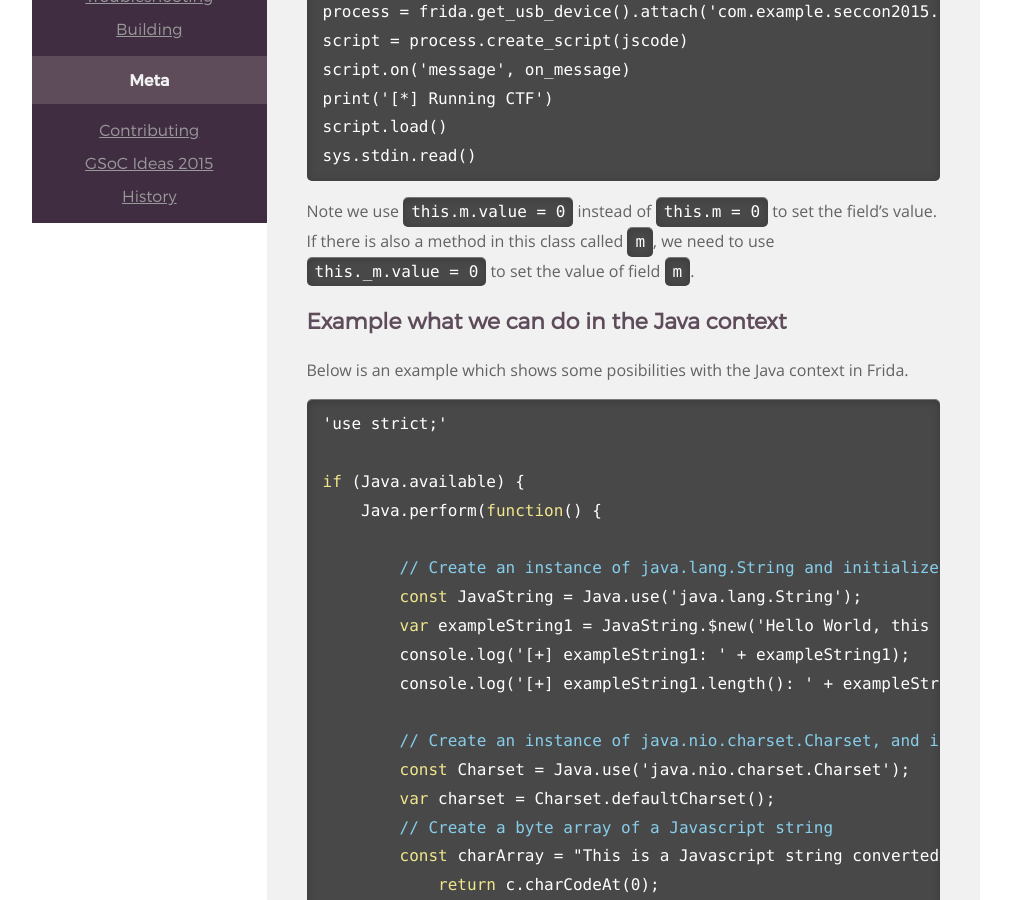
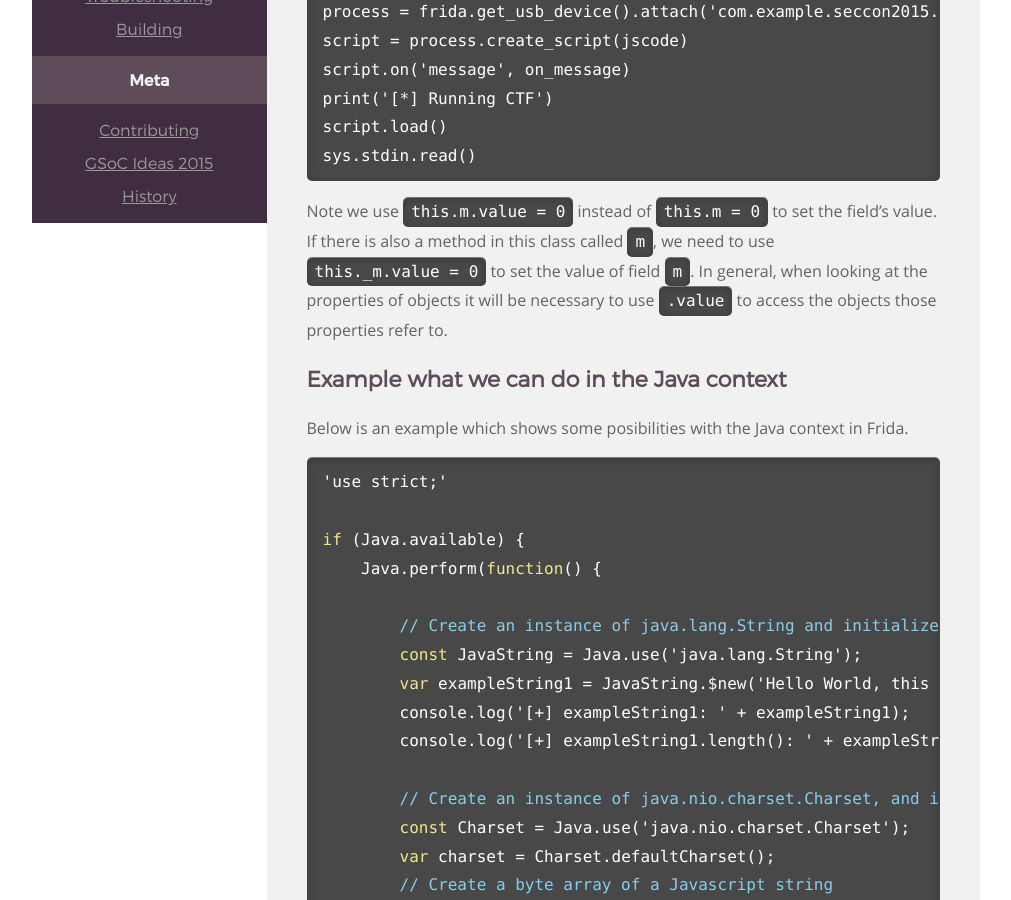
Before and after one commit to frida/frida-website, a Jekyll site: the page built from _docs/examples/android.md, in a window 1280 px wide and 900 px high, scrolled down 1396 px. Shown: the whole window, without its empty margins (129-1140 px from the left). Built offline with Jekyll 4.4.1, drawn with Linux system fonts in a browser that asks for light colours.

Commit message:
Update android.md

```diff
--- a/_docs/examples/android.md
+++ b/_docs/examples/android.md
@@ -53,7 +53,7 @@ script.load()
 sys.stdin.read()
 {% endhighlight %}
 
-Note we use `this.m.value = 0` instead of `this.m = 0` to set the field's value. If there is also a method in this class called `m`, we need to use `this._m.value = 0` to set the value of field `m`.
+Note we use `this.m.value = 0` instead of `this.m = 0` to set the field's value. If there is also a method in this class called `m`, we need to use `this._m.value = 0` to set the value of field `m`.  In general, when looking at the properties of objects it will be necessary to use `.value` to access the objects those properties refer to.
 
 
 ## Example what we can do in the Java context
```
